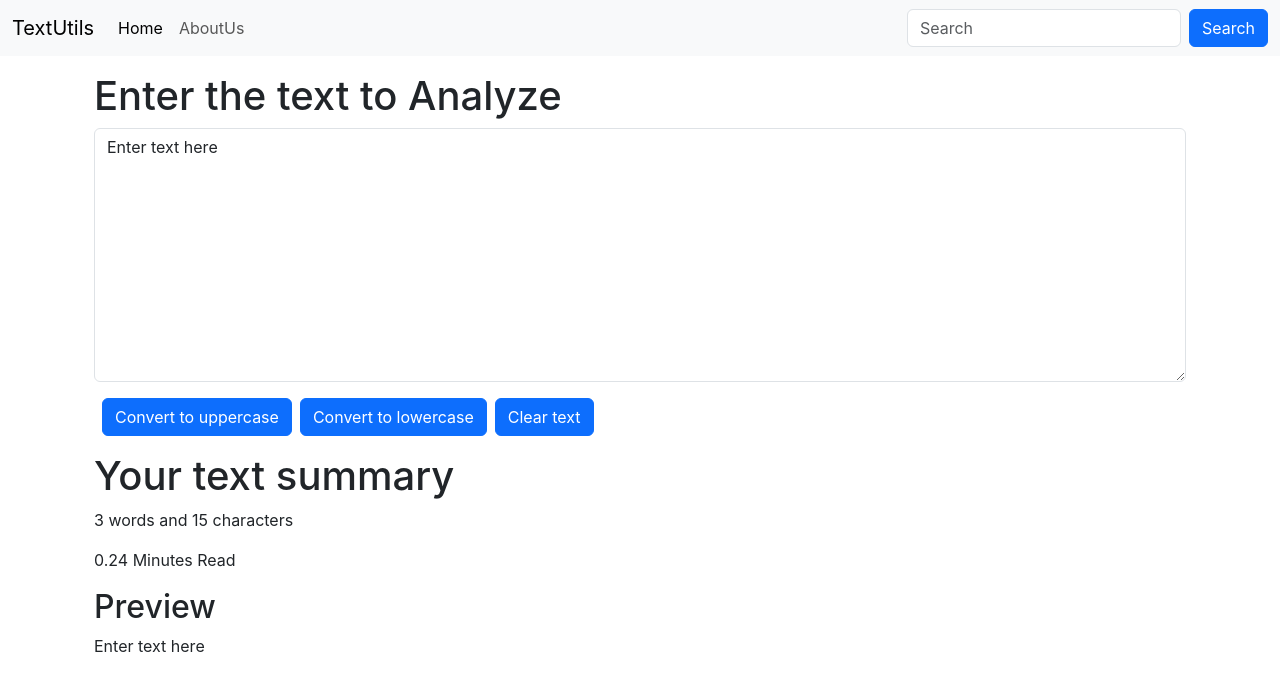
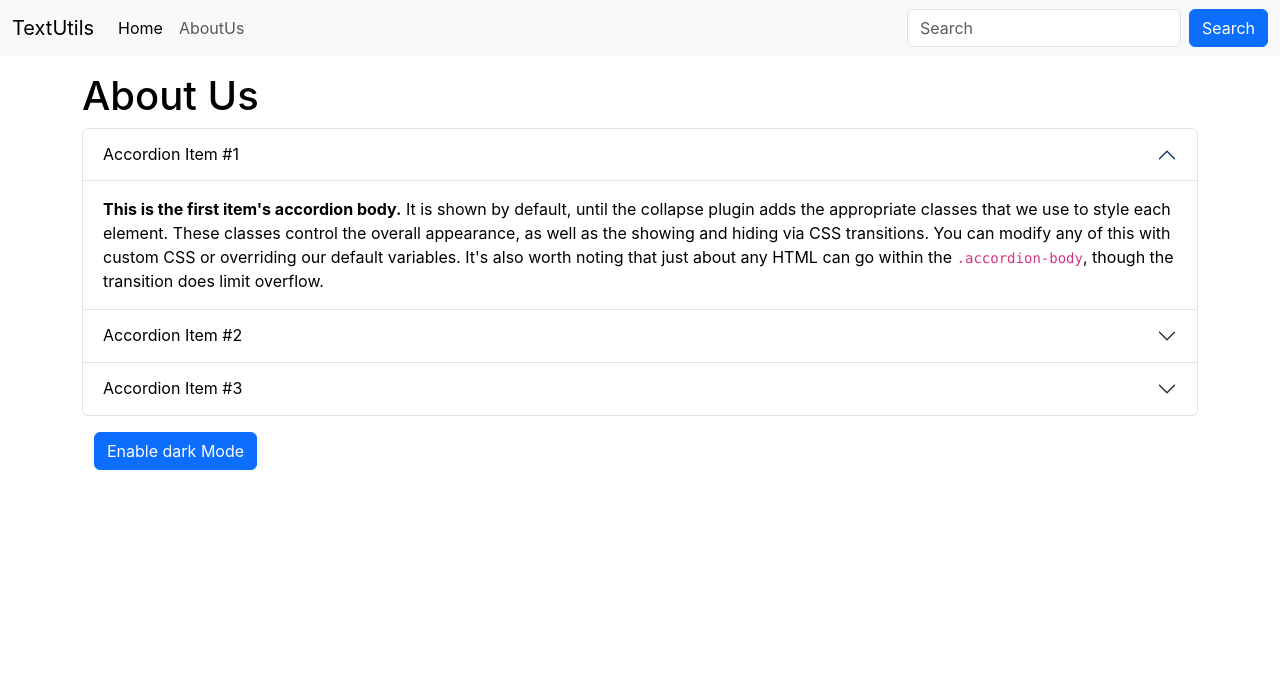
Before and after one commit to Sanjana60/Text_Utils, a React (Create React App) app: page / in a window 1280 px wide. Shown: the top 690 px of the page. Built offline with nearby package versions, Linux system fonts and the light colour scheme.

Commit message:
enabling dark mode

```diff
--- a/src/App.js
+++ b/src/App.js
@@ -1,6 +1,7 @@
 import './App.css';
+import About from './components/About';
 import NavBar from './components/NavBar';
-import TextForm from './components/TextForm';
+// import TextForm from './components/TextForm';
 
 function App() {
   return (
@@ -8,7 +9,8 @@
     <NavBar title ="TextUtils" about ="AboutUs"/>
 
     <div className="container my-3">
-    <TextForm heading = "Enter the text to Analyze"/>
+    {/* <TextForm heading = "Enter the text to Analyze"/> */}
+    <About/>
     </div>
 
 
--- /dev/null
+++ b/src/components/About.js
@@ -0,0 +1,77 @@
+import React, { useState } from 'react'
+
+export default function About() {
+    const [btntext, setbtntext] = useState('Enable dark Mode')
+    const [mystyle, setmystyle] = useState({
+
+        color: 'black',
+        backgroundColor: 'white'
+    })
+
+    const togglebut=()=>{
+        if(mystyle.color === 'white'){
+            setmystyle({
+                color: 'black',
+                backgroundColor:'white',
+                border: '2px solid white'
+            })
+            setbtntext('Enable Dark Mode')
+        }
+        else{
+            setmystyle({
+                color: 'white',
+                backgroundColor:'black'
+            })
+            setbtntext('Enable Light Mode')
+        }
+    }
+    return (
+        <div className="conatiner my-3" style={mystyle}>
+            <h1>About Us</h1>
+            <div className="accordion" id="accordionExample" >
+                <div className="accordion-item" style={mystyle}>
+                    <h2 className="accordion-header" id="headingOne">
+                        <button className="accordion-button" type="button" style={mystyle} data-bs-toggle="collapse" data-bs-target="#collapseOne" aria-expanded="true" aria-controls="collapseOne">
+                            Accordion Item #1
+                        </button>
+                    </h2>
+                    <div id="collapseOne" className="accordion-collapse collapse show" aria-labelledby="headingOne" data-bs-parent="#accordionExample">
+                        <div className="accordion-body">
+                            <strong>This is the first item's accordion body.</strong> It is shown by default, until the collapse plugin adds the appropriate classes that we use to style each element. These classes control the overall appearance, as well as the showing and hiding via CSS transitions. You can modify any of this with custom CSS or overriding our default variables. It's also worth noting that just about any HTML can go within the <code>.accordion-body</code>, though the transition does limit overflow.
+                        </div>
+                    </div>
+                </div>
+                <div className="accordion-item" style={mystyle}>
+                    <h2 className="accordion-header" id="headingTwo">
+                        <button className="accordion-button collapsed" type="button" style={mystyle} data-bs-toggle="collapse" data-bs-target="#collapseTwo" aria-expanded="false" aria-controls="collapseTwo">
+                            Accordion Item #2
+                        </button>
+                    </h2>
+                    <div id="collapseTwo" className="accordion-collapse collapse" aria-labelledby="headingTwo" data-bs-parent="#accordionExample">
+                        <div className="accordion-body">
+                            <strong>This is the second item's accordion body.</strong> It is hidden by default, until the collapse plugin adds the appropriate classes that we use to style each element. These classes control the overall appearance, as well as the showing and hiding via CSS transitions. You can modify any of this with custom CSS or overriding our default variables. It's also worth noting that just about any HTML can go within the <code>.accordion-body</code>, though the transition does limit overflow.
+                        </div>
+                    </div>
+                </div>
+                <div className="accordion-item" style={mystyle}>
+                    <h2 className="accordion-header" id="headingThree">
+                        <button className="accordion-button collapsed" type="button" style={mystyle} data-bs-toggle="collapse" data-bs-target="#collapseThree" aria-expanded="false" aria-controls="collapseThree">
+                            Accordion Item #3
+                        </button>
+                    </h2>
+                    <div id="collapseThree" className="accordion-collapse collapse" aria-labelledby="headingThree" data-bs-parent="#accordionExample">
+                        <div className="accordion-body">
+                            <strong>This is the third item's accordion body.</strong> It is hidden by default, until the collapse plugin adds the appropriate classes that we use to style each element. These classes control the overall appearance, as well as the showing and hiding via CSS transitions. You can modify any of this with custom CSS or overriding our default variables. It's also worth noting that just about any HTML can go within the <code>.accordion-body</code>, though the transition does limit overflow.
+                        </div>
+                    </div>
+                </div>
+            </div>
+
+            <div className="container my-3">
+            <button type='submit' onClick={togglebut}
+            className='btn btn-primary'>{btntext}</button>
+            </div>
+
+        </div>
+    )
+}
```
